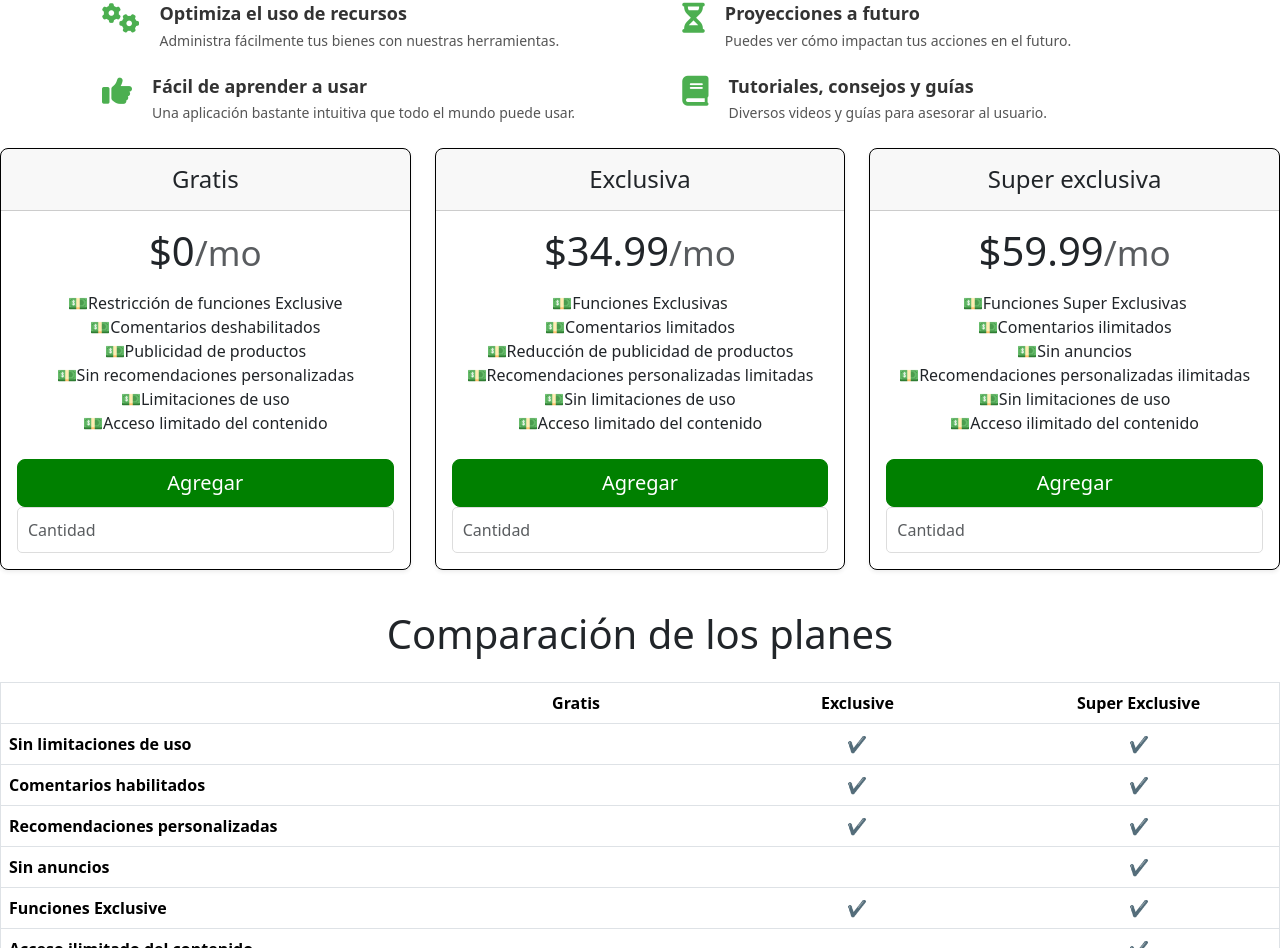
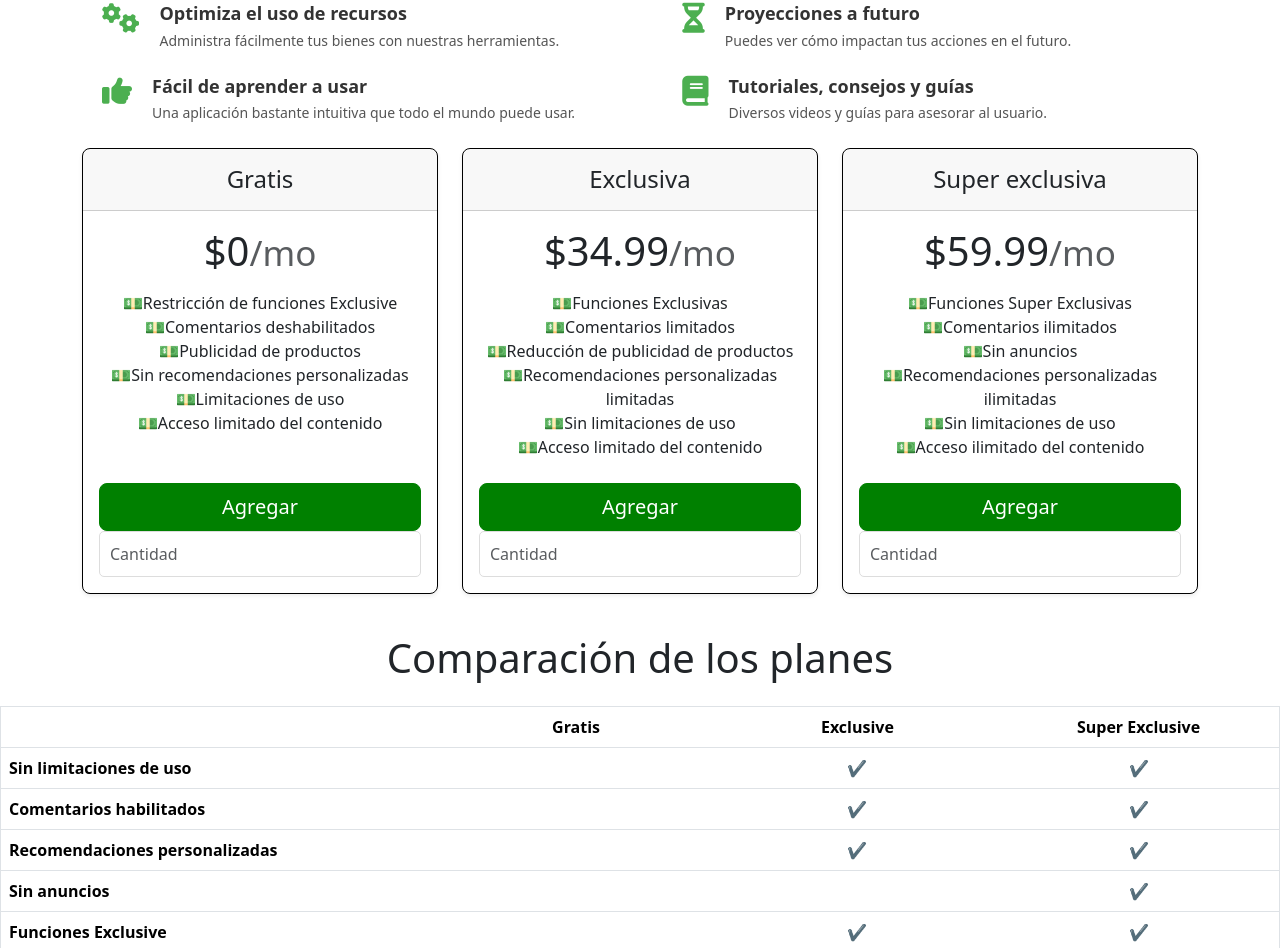
Before and after one commit to Luisa09/Wallet-Track, a plain HTML site: page index.html in a window 1280 px wide. Shown: the part 1144-2092 px from the top of the page. Drawn offline with nearby package versions, Linux system fonts and the light colour scheme.

Commit message:
correccion1

```diff
--- a/index.html
+++ b/index.html
@@ -132,7 +132,7 @@
         </div>
     </section>
 
-
+    <div class="container">
         <div class="row row-cols-1 row-cols-md-3 mb-3 text-center" >
             <div class="col">
                 <div class="card mb-4 rounded-3 shadow-sm" id="borde1">
@@ -150,6 +150,7 @@
                             <li>💵Limitaciones de uso</li>
                             <li>💵Acceso limitado del contenido</li>
                         </ul>
+                        <br>
                         <button type="button" id="freebtn" class="w-100 btn btn-lg">Agregar</button>
                         <input type="text" name="" id="ginpt" class="form-control" placeholder="Cantidad">
                       </div>
@@ -198,6 +199,8 @@
                 </div>
             </div>
         </div>
+    </div>
+
 
 
     <h2 class="display-6 text-center mb-4">Comparación de los planes</h2>
@@ -208,9 +211,6 @@
             <path fill-rule="evenodd" d="M10.854 3.646a.5.5 0 010 .708L7.207 8l3.647 3.646a.5.5 0 11-.708.708l-4-4a.5.5 0 010-.708l4-4a.5.5 0 01.708 0z"></path>
         </symbol>
     </svg>
-
-
-        <!-- Tabla con el símbolo de chulo -->
         <div class="table-responsive">
             <table class="table text-center border mx-auto">
 
```
Also changed, not shown: css/styles.css (line endings or trailing spaces). Lines whose indentation alone changed are shown as unchanged.
